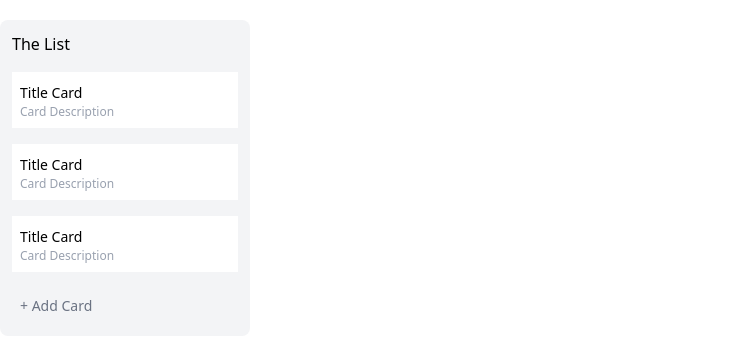
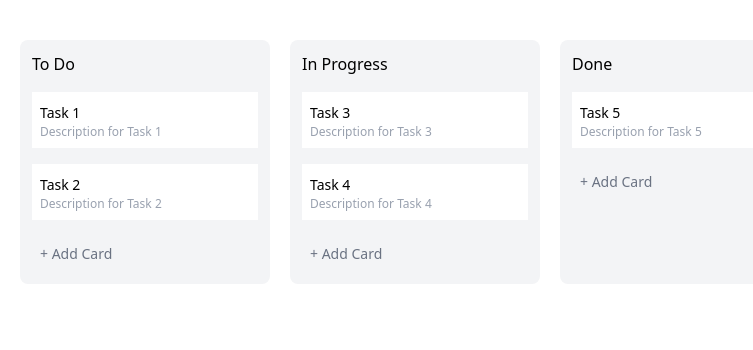
Before and after one commit to lucerorap/vue3-courses, a Vue app in the folder medium-projects/trello-clone/: page / in a window 1280 px wide. Shown: the top 350 px of the page, without its empty margins (0-753 px from the left). Built offline with nearby package versions, Linux system fonts and the light colour scheme; the HTML template or start-up script is replaced by a standard one.

Commit message:
Trello Clone: Types & Reactive list of cards

```diff
--- a/medium-projects/trello-clone/src/App.vue
+++ b/medium-projects/trello-clone/src/App.vue
@@ -1,23 +1,60 @@
+<script setup lang="ts">
+import { reactive } from 'vue';
+
+interface Card {
+  id: number;
+  title: string;
+  description: string;
+}
+
+interface List {
+  id: number;
+  title: string;
+  cards: Card[];
+}
+
+const lists = reactive<List[]>([
+  {
+    id: 1,
+    title: 'To Do',
+    cards: [
+      { id: 1, title: 'Task 1', description: 'Description for Task 1' },
+      { id: 2, title: 'Task 2', description: 'Description for Task 2' },
+    ],
+  },
+  {
+    id: 2,
+    title: 'In Progress',
+    cards: [
+      { id: 3, title: 'Task 3', description: 'Description for Task 3' },
+      { id: 4, title: 'Task 4', description: 'Description for Task 4' },
+    ],
+  },
+  {
+    id: 3,
+    title: 'Done',
+    cards: [{ id: 5, title: 'Task 5', description: 'Description for Task 5' }],
+  },
+]);
+</script>
+
 <template>
-  <main class="pd-5 font-sans">
+  <main class="p-5 font-sans">
     <div class="flex gap-5 py-5 overflow-x-auto">
-      <div class="flex flex-col bg-gray-100 p-3 rounded-lg min-w-[250px]">
-        <h2 class="font-medium mb-2">The List</h2>
-        <div class="bg-white p-2 my-2 ounded shadow-cursor-pointer">
-          <span class="text-sm font-medium">Title Card</span>
-          <p class="text-xs text-gray-400">Card Description</p>
+      <div
+        v-for="list in lists"
+        :key="list.id"
+        class="flex flex-col bg-gray-100 p-3 rounded-lg min-w-[250px]"
+      >
+        <h2 class="font-medium mb-2">{{ list.title }}</h2>
+        <div
+          v-for="card in list.cards"
+          :key="card.id"
+          class="bg-white p-2 my-2 ounded shadow-cursor-pointer"
+        >
+          <span class="text-sm font-medium">{{ card.title }}</span>
+          <p class="text-xs text-gray-400">{{ card.description }}</p>
         </div>
-
-        <div class="bg-white p-2 my-2 ounded shadow-cursor-pointer">
-          <span class="text-sm font-medium">Title Card</span>
-          <p class="text-xs text-gray-400">Card Description</p>
-        </div>
-
-        <div class="bg-white p-2 my-2 ounded shadow-cursor-pointer">
-          <span class="text-sm font-medium">Title Card</span>
-          <p class="text-xs text-gray-400">Card Description</p>
-        </div>
-
         <button
           class="w-full bg-transparent rounded hover:bg-white text-gray-500 p-2 text-left mt-2 text-sm font-medium"
         >
@@ -27,5 +64,3 @@
     </div>
   </main>
 </template>
-
-<script setup lang="ts"></script>
```
